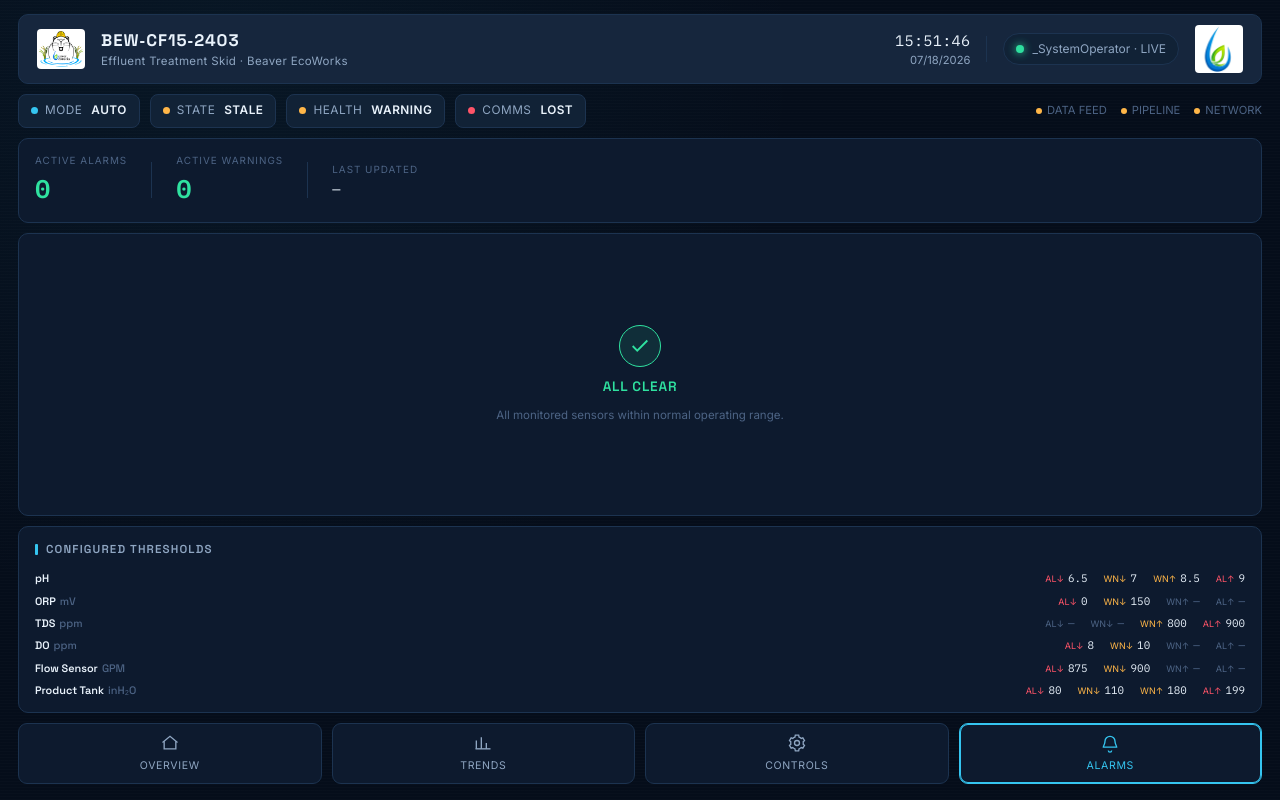
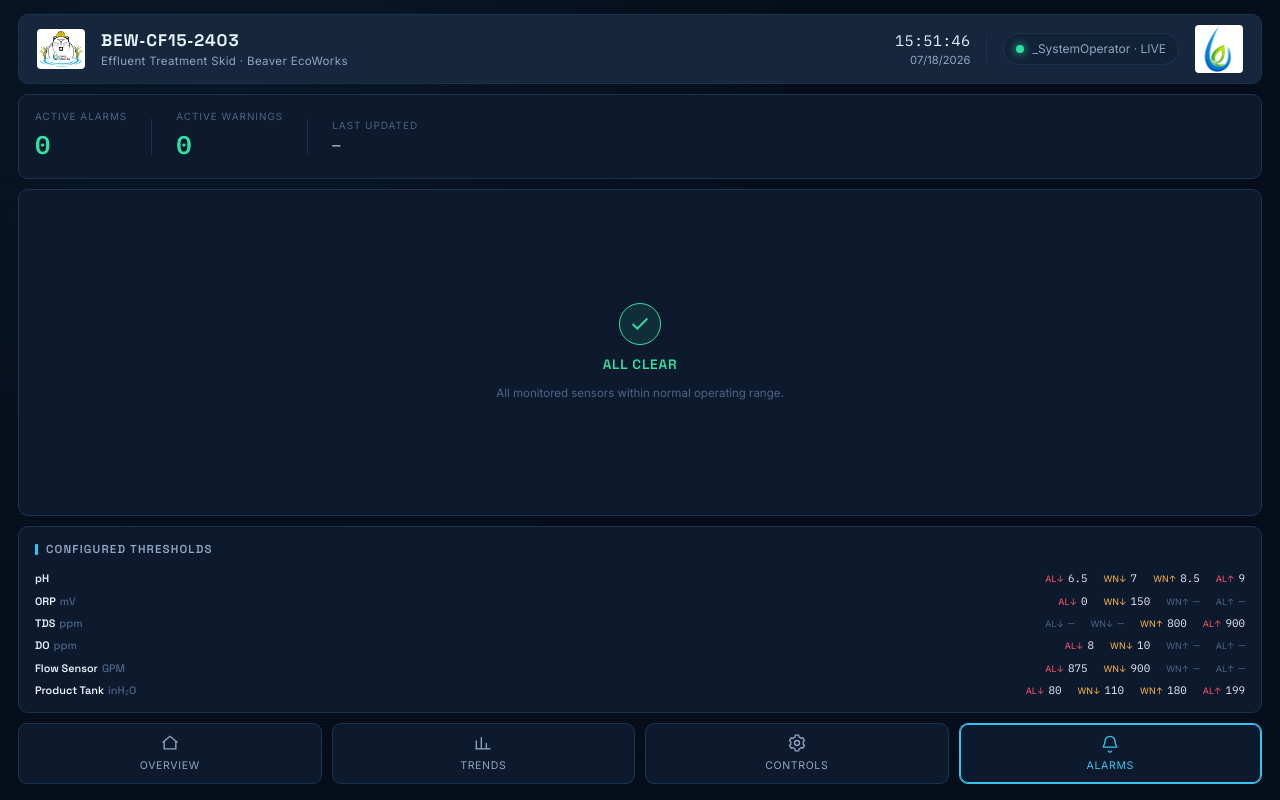
Before and after one commit to shubhamjakhete/beaver_2403, a Next.js app: page /projects/2403/alarms in a window 1280 px wide. Built offline with nearby package versions, Linux system fonts and the light colour scheme; no server answers.

Commit message:
feat(ui): remove MODE/STATE/HEALTH/COMMS status strip
Drop StatusStrip from Overview and Alarms (and delete the component).
The LIVE chip in the title bar remains.

Co-authored-by: Cursor <cursoragent@cursor.com>

```diff
--- a/app/alarms/page.tsx
+++ b/app/alarms/page.tsx
@@ -1,8 +1,7 @@
 "use client";
 
-import { useDashboard, useIsLive } from "@/lib/hooks";
+import { useDashboard } from "@/lib/hooks";
 import { thresholds } from "@/lib/thresholds";
-import StatusStrip from "@/components/StatusStrip";
 import type { SensorRow } from "@/lib/types";
 
 // Human-readable config for each sensor that has thresholds
@@ -59,15 +58,12 @@ function evaluateAlarms(row: SensorRow | undefined): AlarmItem[] {
 export default function AlarmsPage() {
   const { data, isError } = useDashboard();
   const row = data?.latest;
-  const isLive = useIsLive(data?.is_live);
   const alarms = evaluateAlarms(row);
   const activeAlarms = alarms.filter((a) => a.severity === "ALARM");
   const activeWarns  = alarms.filter((a) => a.severity === "WARN");
 
   return (
     <>
-      <StatusStrip isLive={isLive} />
-
       {isError && (
         <div
           className="text-[.75rem] rounded-[8px] px-3 py-2"
--- a/app/page.tsx
+++ b/app/page.tsx
@@ -9,9 +9,8 @@ import {
   Tooltip,
   ResponsiveContainer,
 } from "recharts";
-import { useDashboard, useIsLive } from "@/lib/hooks";
+import { useDashboard } from "@/lib/hooks";
 import type { SensorKey } from "@/lib/types";
-import StatusStrip from "@/components/StatusStrip";
 import PanelShell from "@/components/PanelShell";
 import RadialGauge from "@/components/RadialGauge";
 import LcdCard from "@/components/LcdCard";
@@ -43,7 +42,6 @@ function seriesStats(series: (number | null)[]): { min: number | null; max: numb
 export default function OverviewPage() {
   const { data, isError } = useDashboard();
   const row = data?.latest;
-  const isLive = useIsLive(data?.is_live);
 
   const [detail, setDetail] = useState<DetailTarget | null>(null);
   const phTileRef = useRef<HTMLDivElement>(null);
@@ -95,8 +93,6 @@ export default function OverviewPage() {
 
   return (
     <>
-      <StatusStrip isLive={isLive} />
-
       {isError && (
         <div
           className="text-[.75rem] rounded-[8px] px-3 py-2"
--- a/components/StatusStrip.tsx
+++ /dev/null
@@ -1,76 +0,0 @@
-"use client";
-
-interface StatusStripProps {
-  isLive: boolean;
-}
-
-function Pill({
-  label,
-  value,
-  dotColor,
-}: {
-  label: string;
-  value: string;
-  dotColor: "good" | "info" | "warn" | "alarm";
-}) {
-  const dotMap = {
-    good: "var(--good)",
-    info: "var(--accent)",
-    warn: "var(--warn)",
-    alarm: "var(--alarm)",
-  };
-  return (
-    <div
-      style={{ background: "var(--bg-panel-alt)", borderColor: "var(--line)", color: "var(--text-mid)" }}
-      className="flex items-center gap-[7px] border rounded-[8px] px-3 py-[7px] text-[.74rem] tracking-[.04em]"
-    >
-      <span
-        className="w-[7px] h-[7px] rounded-full flex-shrink-0"
-        style={{ background: dotMap[dotColor] }}
-      />
-      {label}{" "}
-      <span className="font-semibold ml-0.5" style={{ color: "var(--text-hi)" }}>
-        {value}
-      </span>
-    </div>
-  );
-}
-
-export default function StatusStrip({ isLive }: StatusStripProps) {
-  return (
-    <div className="flex items-center gap-[10px] flex-wrap">
-      <Pill label="MODE" value="AUTO" dotColor="info" />
-      <Pill
-        label="STATE"
-        value={isLive ? "RUNNING" : "STALE"}
-        dotColor={isLive ? "good" : "warn"}
-      />
-      <Pill
-        label="HEALTH"
-        value={isLive ? "NORMAL" : "WARNING"}
-        dotColor={isLive ? "good" : "warn"}
-      />
-      <Pill
-        label="COMMS"
-        value={isLive ? "ACTIVE" : "LOST"}
-        dotColor={isLive ? "good" : "alarm"}
-      />
-
-      {/* System health row — pipeline freshness proxy only */}
-      <div
-        className="ml-auto hidden md:flex gap-[14px] text-[.7rem]"
-        style={{ color: "var(--text-low)" }}
-      >
-        {(["DATA FEED", "PIPELINE", "NETWORK"] as const).map((label) => (
-          <span key={label} className="flex items-center gap-[5px]">
-            <span
-              className="w-[6px] h-[6px] rounded-full"
-              style={{ background: isLive ? "var(--good)" : "var(--warn)" }}
-            />
-            {label}
-          </span>
-        ))}
-      </div>
-    </div>
-  );
-}
```
